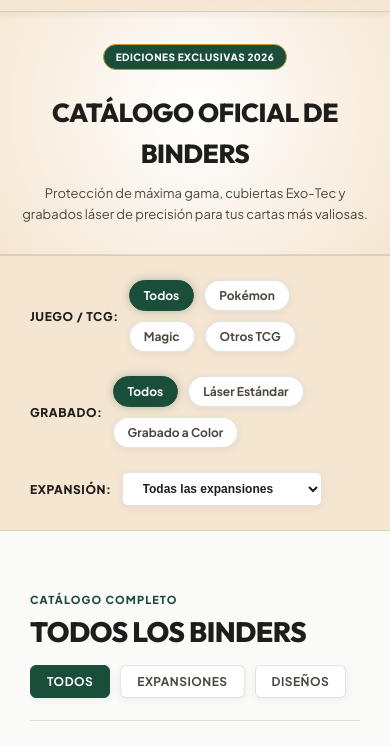
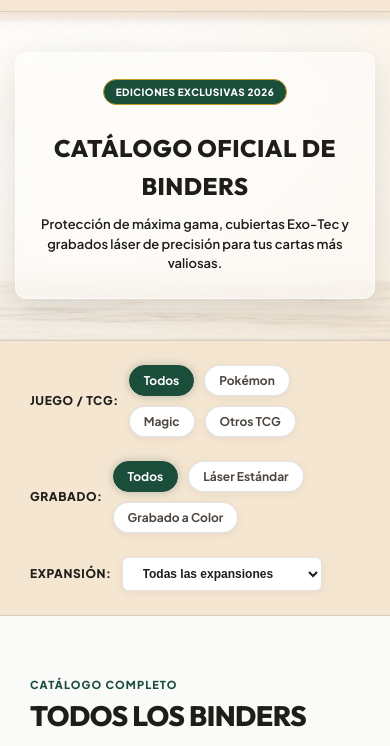
Before and after one commit to ArQueLar/Web-MonkeyBinders, a plain HTML site: page tienda/tienda.html in a window 390 px wide. Shown: the part 90-836 px from the top of the page. Drawn offline with Linux system fonts and the light colour scheme.

Commit message:
agregado fondo banner tienda y paralaje horizontal

```diff
--- a/backend/app.js
+++ b/backend/app.js
@@ -140,6 +140,39 @@ document.addEventListener('DOMContentLoaded', () => {
             heroBg.style.transform = `translateY(${scrollValue * 0.25}px)`;
         }
     });
+
+    // --- EFECTO PARALAJE HORIZONTAL CON EL MOUSE PARA EL BANNER DE LA TIENDA ---
+    const storeBanner = document.querySelector('.store-hero-banner');
+
+    if (storeBanner) {
+        let mouseXPercent = 0;
+        let animationFrameId = null;
+
+        function updateParallax() {
+            const bgOffset = mouseXPercent * 40; // Desplazamiento exclusivo de la imagen de fondo
+            storeBanner.style.backgroundPosition = `calc(50% + ${bgOffset}px) center`;
+            animationFrameId = null;
+        }
+
+        storeBanner.addEventListener('mousemove', (e) => {
+            const rect = storeBanner.getBoundingClientRect();
+            const x = e.clientX - rect.left;
+            mouseXPercent = (x / rect.width) - 0.5;
+
+            if (!animationFrameId) {
+                animationFrameId = requestAnimationFrame(updateParallax);
+            }
+        });
+
+        storeBanner.addEventListener('mouseleave', () => {
+            if (animationFrameId) cancelAnimationFrame(animationFrameId);
+            storeBanner.style.transition = 'background-position 0.5s ease';
+            storeBanner.style.backgroundPosition = 'center center';
+            setTimeout(() => {
+                storeBanner.style.transition = '';
+            }, 500);
+        });
+    }
 
     // --- BASE DE DATOS DE PRODUCTOS MONKEY BINDERS ---
     const products = [
--- a/estilos/styles.css
+++ b/estilos/styles.css
@@ -357,29 +357,46 @@ header.main-header {
    BANER Y HERO SECTIONS
    ========================================================================== */
 .store-hero-banner {
-    background: radial-gradient(circle at 50% 40%, #ffffff 0%, var(--bg-surface) 100%);
+    position: relative;
+    background: linear-gradient(135deg, rgba(255, 255, 255, 0.3) 0%, rgba(247, 237, 224, 0.4) 60%, rgba(245, 230, 210, 0.45) 100%), url('../assets/Cosas Web/BannerTienda.jpeg') center/cover no-repeat;
     border-bottom: 1px solid var(--border-color);
-    padding: 45px 20px;
+    padding: 70px 20px;
     text-align: center;
+    overflow: hidden;
 }
 
 .store-banner-content {
-    max-width: 800px;
+    position: relative;
+    z-index: 2;
+    max-width: 720px;
     margin: 0 auto;
+    background: rgba(255, 255, 255, 0.45);
+    backdrop-filter: blur(8px);
+    -webkit-backdrop-filter: blur(8px);
+    border: 1px solid rgba(255, 255, 255, 0.6);
+    border-radius: var(--radius-md);
+    padding: 36px 28px;
+    box-shadow: 0 10px 30px rgba(31, 29, 26, 0.12);
 }
 
 .store-banner-content h1 {
     font-size: 36px;
     text-transform: uppercase;
     color: var(--text-primary);
-    margin: 10px 0 8px 0;
+    margin: 12px 0 10px 0;
+    font-weight: 800;
+    letter-spacing: 0.02em;
+    text-shadow: 0 1px 2px rgba(255, 255, 255, 0.8);
 }
 
 .store-banner-content p {
     font-size: 15px;
-    color: var(--text-secondary);
+    color: var(--text-primary);
     max-width: 600px;
     margin: 0 auto;
+    line-height: 1.5;
+    font-weight: 600;
+    text-shadow: 0 1px 2px rgba(255, 255, 255, 0.8);
 }
 
 .hero-section {
@@ -1960,10 +1977,13 @@ footer.main-footer {
     }
 
     .store-hero-banner {
-        padding: 30px 15px;
+        padding: 40px 15px;
+    }
+    .store-banner-content {
+        padding: 24px 16px;
     }
     .store-banner-content h1 {
-        font-size: 26px;
+        font-size: 24px;
     }
     .store-banner-content p {
         font-size: 13px;
```
Also changed, not shown: assets/Cosas Web/BannerTienda.jpeg (added).
